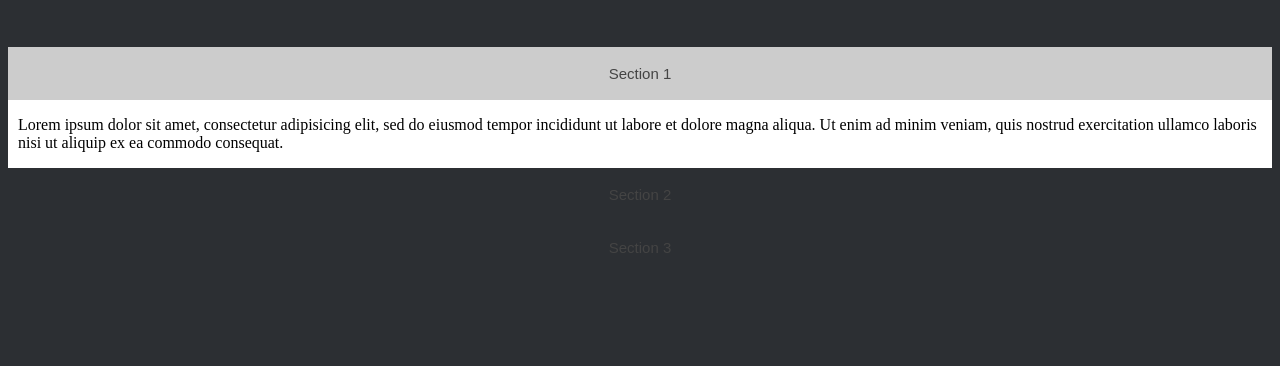
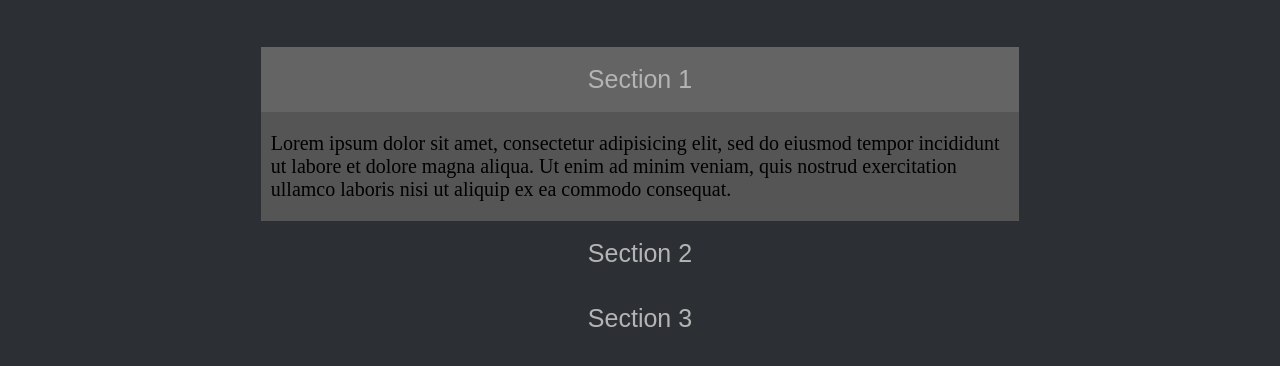
Before and after one commit to ansorryd/site, a website: page public/changelog.html in a window 1280 px wide. Both pictures are taken after a click on the button "Section 1". Shown: the part 206-572 px from the top of the page. Drawn offline with Linux system fonts and the light colour scheme.

Commit message:
Fixed changelogs width

```diff
--- a/index.js
+++ b/index.js
@@ -10,4 +10,8 @@ app.get('/', (request, response) => {
     return response.sendFile('index.html', {root: '.'});
 });
 
+app.get('/changelog', (request, response) => {
+    return response.sendFile('public/changelog.html', {root: '.'});
+});
+
 app.listen(port, () => console.log(`App listening at http://localhost${port}`));
--- a/public/changelog.html
+++ b/public/changelog.html
@@ -8,7 +8,7 @@
     href="https://fonts.googleapis.com/css2?family=Roboto:ital,wght@0,100;0,300;0,400;0,500;0,700;0,900;1,100;1,300;1,400;1,500;1,700;1,900&display=swap"
     rel="stylesheet">
   <link rel="stylesheet" href="css/changelog.css">
-    <meta charset="utf-8"/>
+  <meta charset="utf-8" />
   <title>Changelog - Ansorry</title>
   <meta name="viewport" content="width=device-width, initial-scale=1">
 </head>
@@ -26,34 +26,43 @@
         <a href="/changelog">Changelog</a>
       </li>
       <li class="nav-item">
-                <a class="button" href="https://discord.com/api/oauth2/authorize?client_id=830892045258063872&redirect_uri=http%3A%2F%2Flocalhost%3A53134&response_type=token&scope=identify%20guilds">Login</a>
+        <a class="button"
+          href="https://discord.com/api/oauth2/authorize?client_id=830892045258063872&redirect_uri=http%3A%2F%2Flocalhost%3A53134&response_type=token&scope=identify%20guilds">Login</a>
       </li>
     </ul>
   </nav>
 
+  <div class="changelog">
     <div class="title">
       <p>Viewing Recent Changelogs:</p>
     </div>
     <button class="accordion">Section 1</button>
     <div class="panel">
-  <p>Lorem ipsum dolor sit amet, consectetur adipisicing elit, sed do eiusmod tempor incididunt ut labore et dolore magna aliqua. Ut enim ad minim veniam, quis nostrud exercitation ullamco laboris nisi ut aliquip ex ea commodo consequat.</p>
+      <p>Lorem ipsum dolor sit amet, consectetur adipisicing elit, sed do eiusmod tempor incididunt ut labore et dolore
+        magna aliqua. Ut enim ad minim veniam, quis nostrud exercitation ullamco laboris nisi ut aliquip ex ea commodo
+        consequat.</p>
     </div>
 
     <button class="accordion">Section 2</button>
     <div class="panel">
-  <p>Lorem ipsum dolor sit amet, consectetur adipisicing elit, sed do eiusmod tempor incididunt ut labore et dolore magna aliqua. Ut enim ad minim veniam, quis nostrud exercitation ullamco laboris nisi ut aliquip ex ea commodo consequat.</p>
+      <p>Lorem ipsum dolor sit amet, consectetur adipisicing elit, sed do eiusmod tempor incididunt ut labore et dolore
+        magna aliqua. Ut enim ad minim veniam, quis nostrud exercitation ullamco laboris nisi ut aliquip ex ea commodo
+        consequat.</p>
     </div>
 
     <button class="accordion">Section 3</button>
     <div class="panel">
-  <p>Lorem ipsum dolor sit amet, consectetur adipisicing elit, sed do eiusmod tempor incididunt ut labore et dolore magna aliqua. Ut enim ad minim veniam, quis nostrud exercitation ullamco laboris nisi ut aliquip ex ea commodo consequat.</p>
+      <p>Lorem ipsum dolor sit amet, consectetur adipisicing elit, sed do eiusmod tempor incididunt ut labore et dolore
+        magna aliqua. Ut enim ad minim veniam, quis nostrud exercitation ullamco laboris nisi ut aliquip ex ea commodo
+        consequat.</p>
+    </div>
   </div>
   <script>
     var acc = document.getElementsByClassName("accordion");
     var i;
 
     for (i = 0; i < acc.length; i++) {
-          acc[i].addEventListener("click", function() {
+      acc[i].addEventListener("click", function () {
         this.classList.toggle("active");
         var panel = this.nextElementSibling;
         if (panel.style.display === "block") {
@@ -66,4 +75,5 @@
   </script>
 </body>
 <script type="application/javascript" src="login.js"></script>
+
 </html>
--- a/public/css/changelog.css
+++ b/public/css/changelog.css
@@ -34,7 +34,7 @@ body {
   gap: 10px;
 }
 
-  #nav-items:hover{
+#nav-items:hover {
   background: rgba(255, 255, 255, 0.2);
 }
 
@@ -46,7 +46,7 @@ body {
   border-radius: 6px;
 }
 
-  .button:hover{
+.button:hover {
   background: rgb(0, 118, 255);
 }
 
@@ -65,8 +65,13 @@ body {
   text-decoration: none;
 }
 
-.title {
-    font-family:Verdana, Geneva, Tahoma, sans-serif;
+.changelog {
+  margin: 0 auto;
+  width: 60%;
+}
+
+.changelog .title {
+  font-family: Verdana, Geneva, Tahoma, sans-serif;
   font-size: 50px;
   height: 100%;
   width: 100%;
@@ -75,27 +80,29 @@ body {
   justify-content: center;
 }
 
-.accordion {
+.changelog .accordion {
   background-color: transparent;
   margin: 0 auto;
-    color: #444;
+  color: rgb(180, 180, 180);
   cursor: pointer;
   padding: 18px;
   width: 100%;
   border: none;
   text-align: center;
   outline: none;
-    font-size: 15px;
+  font-size: 25px;
   transition: 0.4s;
 }
 
-  .active, .accordion:hover {
-    background-color: #ccc;
+.changelog .active,
+.changelog .accordion:hover {
+  background-color: rgb(100, 100, 100);
 }
 
-  .panel {
+.changelog .panel {
   padding: 0 10px;
+  font-size: 20px;
   display: none;
-    background-color: white;
+  background-color: rgb(85, 85, 85);
   overflow: hidden;
 }
```
Also changed, not shown: public/index.html (+1 -1 lines). Lines whose indentation alone changed are shown as unchanged.
